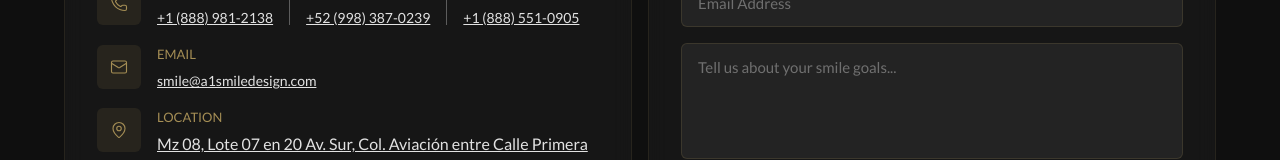
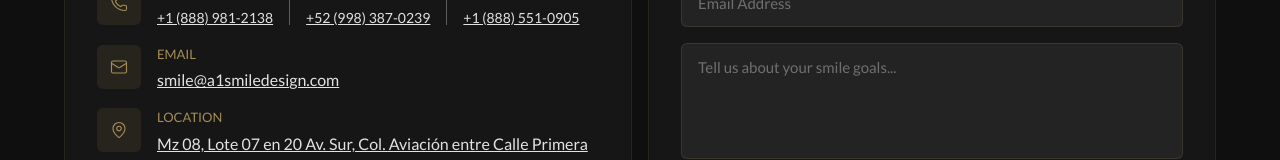
Before and after one commit to pvalentin872/A1Crowns, a React (Vite) app: page / in a window 1280 px wide. Shown: the part 8074-8234 px from the top of the page. Built offline with nearby package versions, Linux system fonts and the light colour scheme.

Commit message:
correcciones footer 2

```diff
--- a/src/app/components/10-FooterSection.tsx
+++ b/src/app/components/10-FooterSection.tsx
@@ -268,7 +268,7 @@ export function FooterSection() {
 
                       <a
                         href="mailto:smile@a1smiledesign.com"
-                        className="text-[14px] hover:opacity-80 transition-opacity"
+                        className="text-[16px] hover:opacity-80 transition-opacity"
                         style={{
                           fontFamily: "Lato, sans-serif",
                           color: "rgba(249,249,249,0.9)",
```
